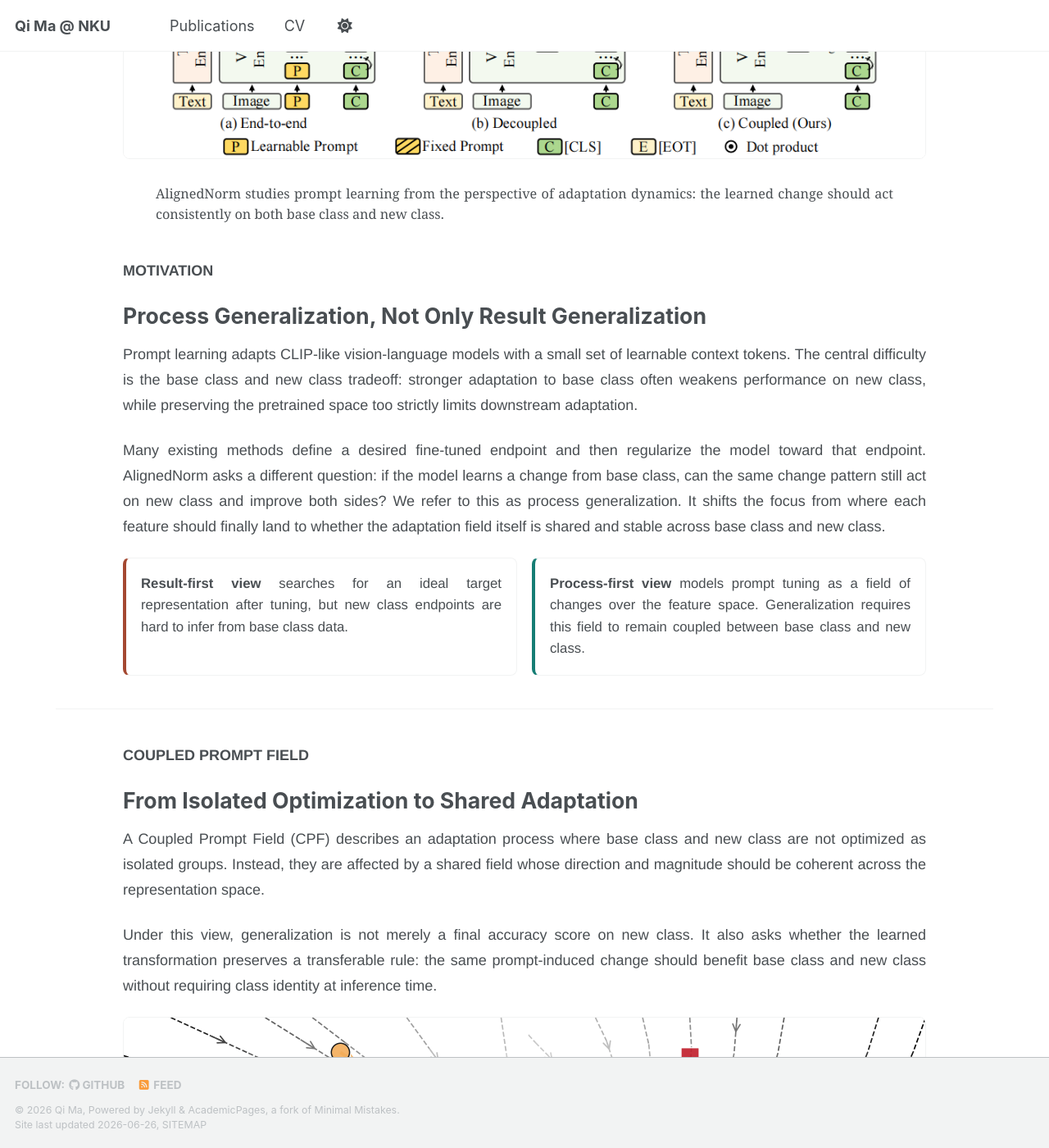
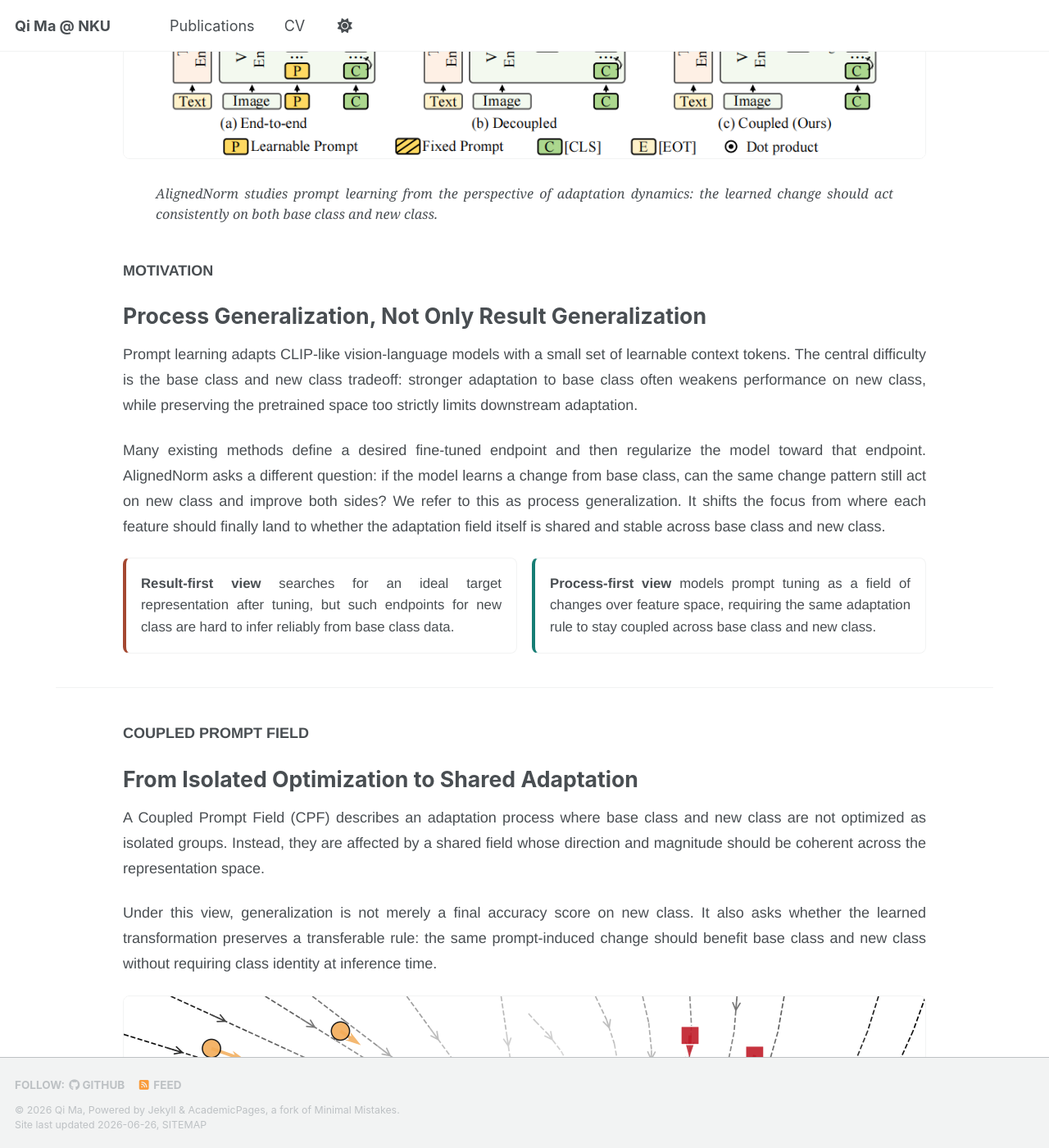
Before and after one commit to QByteM/QByteM.github.io, a Jekyll site: the page built from _pages/papers/alignednorm.html, in a window 1280 px wide and 1400 px high, scrolled down 640 px. Shown: the whole window at 82% size. Built offline with Jekyll 4.4.1, drawn with Linux system fonts in a browser that asks for light colours; a style sheet for code colours, icons or effects is not loaded.

Commit message:
Refine AlignedNorm comparison copy

```diff
--- a/_pages/papers/alignednorm.html
+++ b/_pages/papers/alignednorm.html
@@ -271,6 +271,7 @@ excerpt: "AlignedNorm studies process generalization in prompt learning by model
     margin: 0.65rem auto 0;
     color: var(--an-ink);
     font-size: 0.9rem;
+    font-style: italic;
     line-height: 1.55;
   }
 
@@ -401,10 +402,10 @@ excerpt: "AlignedNorm studies process generalization in prompt learning by model
 
     <div class="an-comparison">
       <article class="an-comparison-item">
-        <p><span class="an-comparison-label">Result-first view</span> searches for an ideal target representation after tuning, but new class endpoints are hard to infer from base class data.</p>
+        <p><span class="an-comparison-label">Result-first view</span> searches for an ideal target representation after tuning, but such endpoints for new class are hard to infer reliably from base class data.</p>
       </article>
       <article class="an-comparison-item">
-        <p><span class="an-comparison-label">Process-first view</span> models prompt tuning as a field of changes over the feature space. Generalization requires this field to remain coupled between base class and new class.</p>
+        <p><span class="an-comparison-label">Process-first view</span> models prompt tuning as a field of changes over feature space, requiring the same adaptation rule to stay coupled across base class and new class.</p>
       </article>
     </div>
   </section>
```
